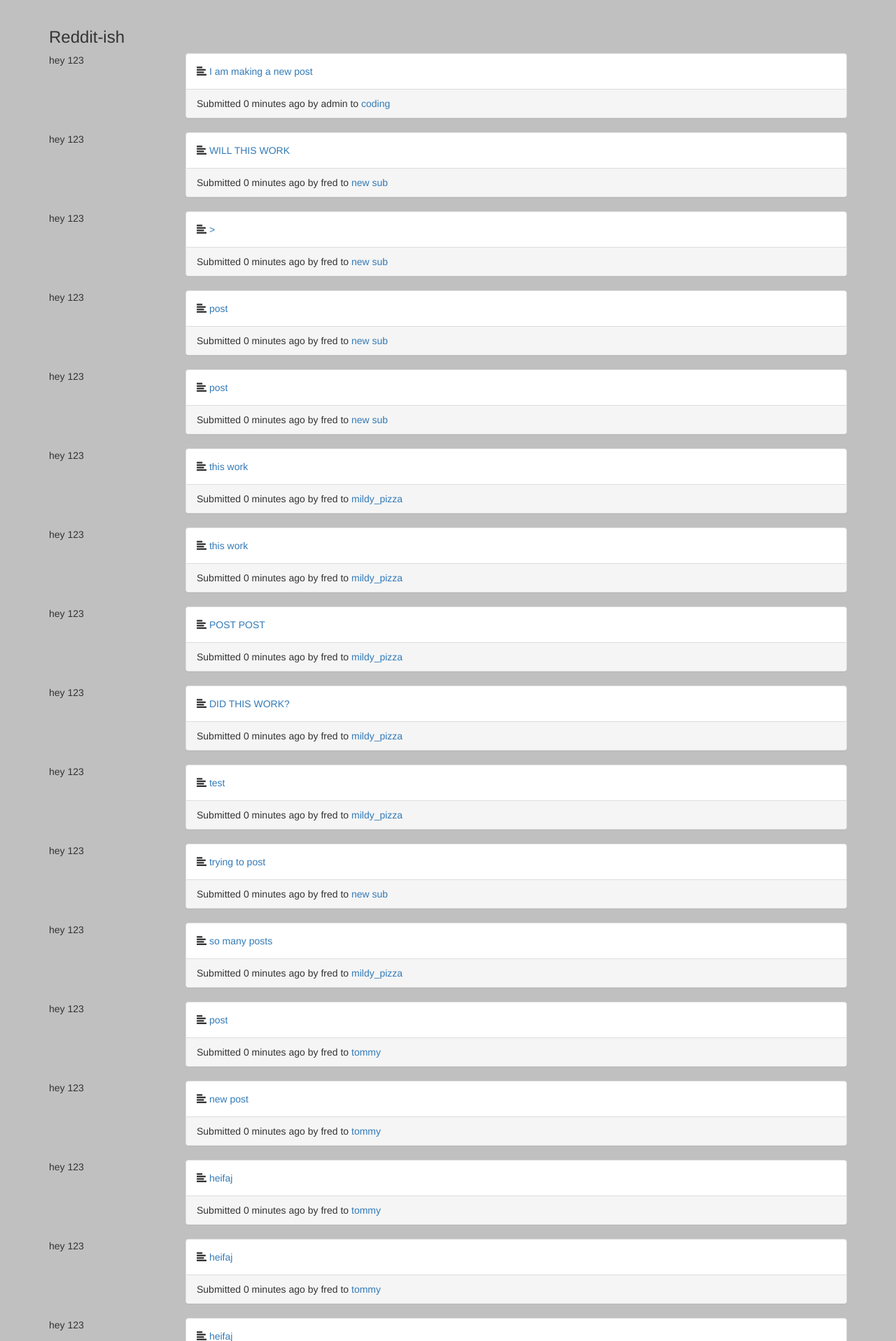
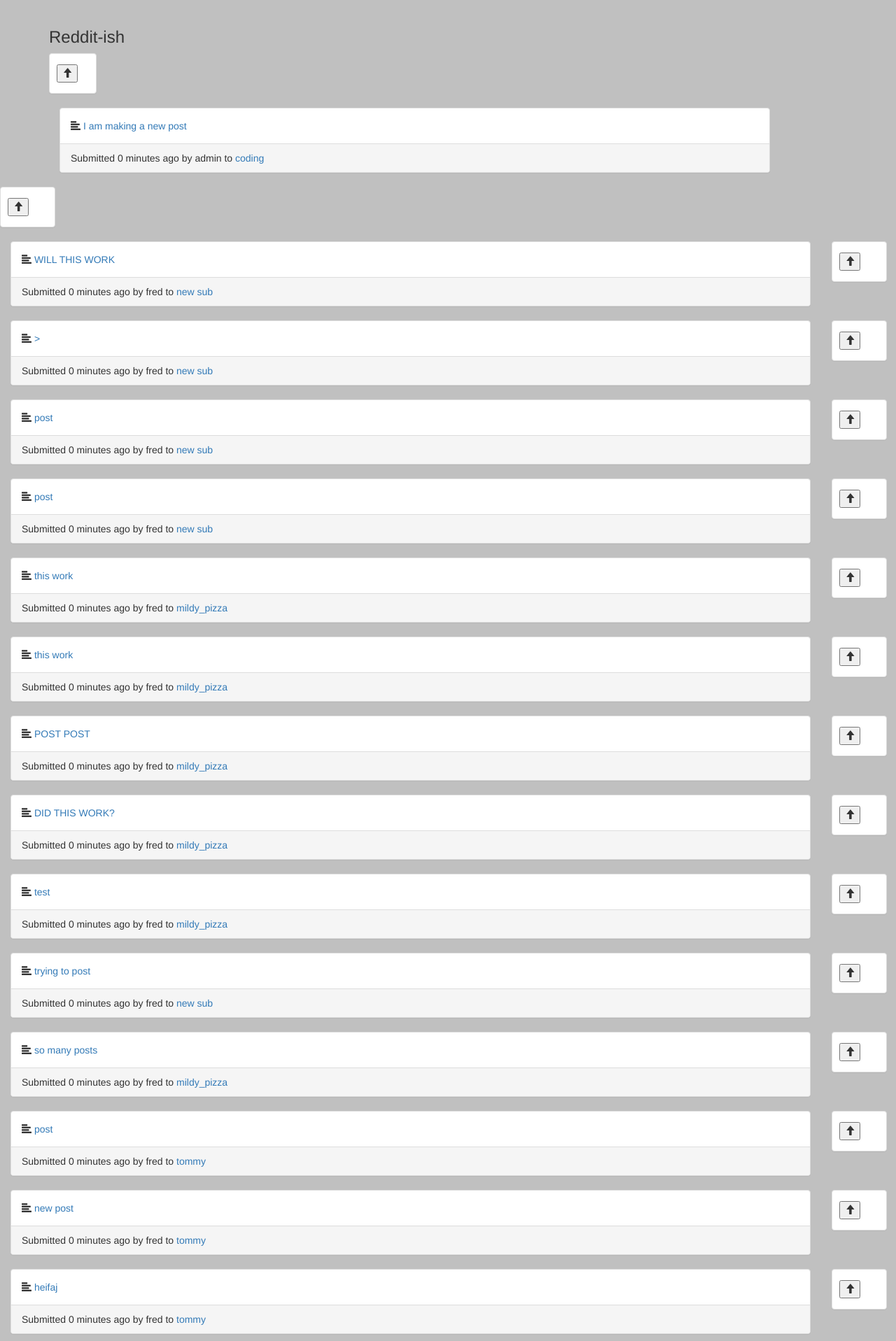
Before and after one commit to tdhuynh/reddit_remake, a Django app: page / in a window 1280 px wide. Shown: the part 51-1968 px from the top of the page at 70% size. Run offline with Django 3.2, Linux system fonts and the light colour scheme; data comes from the database, SQL or seed files in the repository; both versions use the stored data as it was after the commit; some libraries are stand-ins or nearby versions.

Commit message:
working on voting for posts

```diff
--- a/reddit_app/views.py
+++ b/reddit_app/views.py
@@ -106,8 +106,8 @@
 
     def form_valid(self, form):
         try:
-            Vote.objects.get(user=self.request.user, post_id=self.kwargs['pk']).delete
-        except Vote.DoesNotExist:
+            PostVote.objects.get(user=self.request.user, post_id=self.kwargs['pk']).delete
+        except PostVote.DoesNotExist:
             pass
         instance = form.save(commit=False)
         instance.user = self.request.user
--- a/templates/index.html
+++ b/templates/index.html
@@ -3,13 +3,25 @@
 
             {% for post in object_list %}
               <div class="row">
-              <div class="col-sm-2">
-                hey 123
+              <div class="col-sm-1">
+                <div class="panel panel-default">
+                  <div class="panel-body">
+                    <div class="btn-toolbar" role='group'>
+                      <form class="" action="{% url 'post_upvote_view' post.id %}" method="post">
+                        {% csrf_token %}
+                        <input type="hidden" name="value" value=true>
+                        <button type="submit" name="">
+                          <span class="glyphicon glyphicon-arrow-up" aria-hidden="true"></span>
+                        </button>
+                      </form>
+                    </div>
+                  </div>
+                  </div>
+
+                </div>
               </div>
 
-              <div class="col-sm-10">
-
-
+              <div class="col-sm-11">
               <div class="panel panel-default">
                 <div class="panel-body">
                   <span class="glyphicon glyphicon-align-left" aria-hidden="true"></span>
@@ -21,7 +33,7 @@
                 </div>
               </div>
               </div>
-              </div>
+            </div>
             {% endfor %}
 
             <h3>Recent Posts within the last 24 hours?</h3>
```
Also changed, not shown: db.sqlite3.
